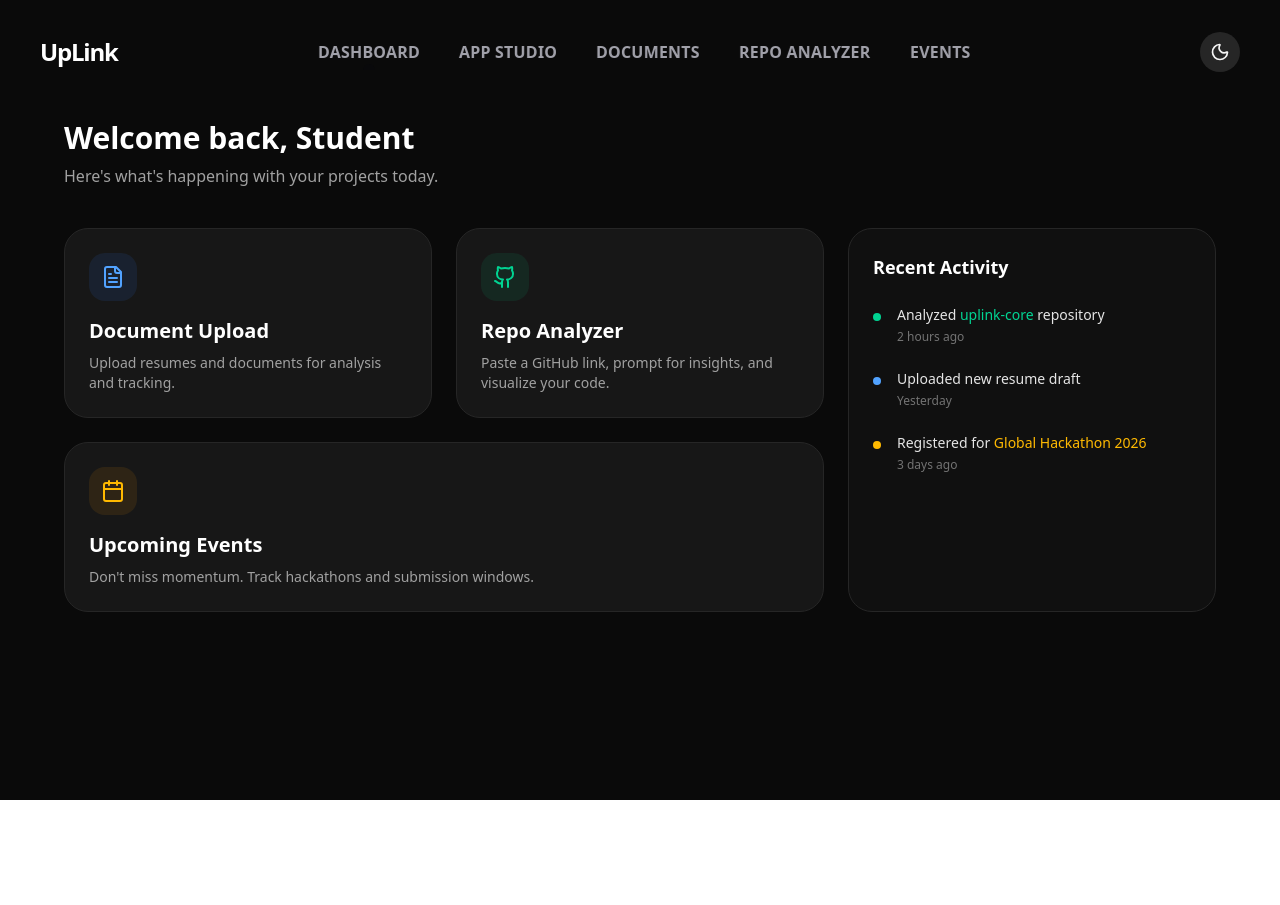
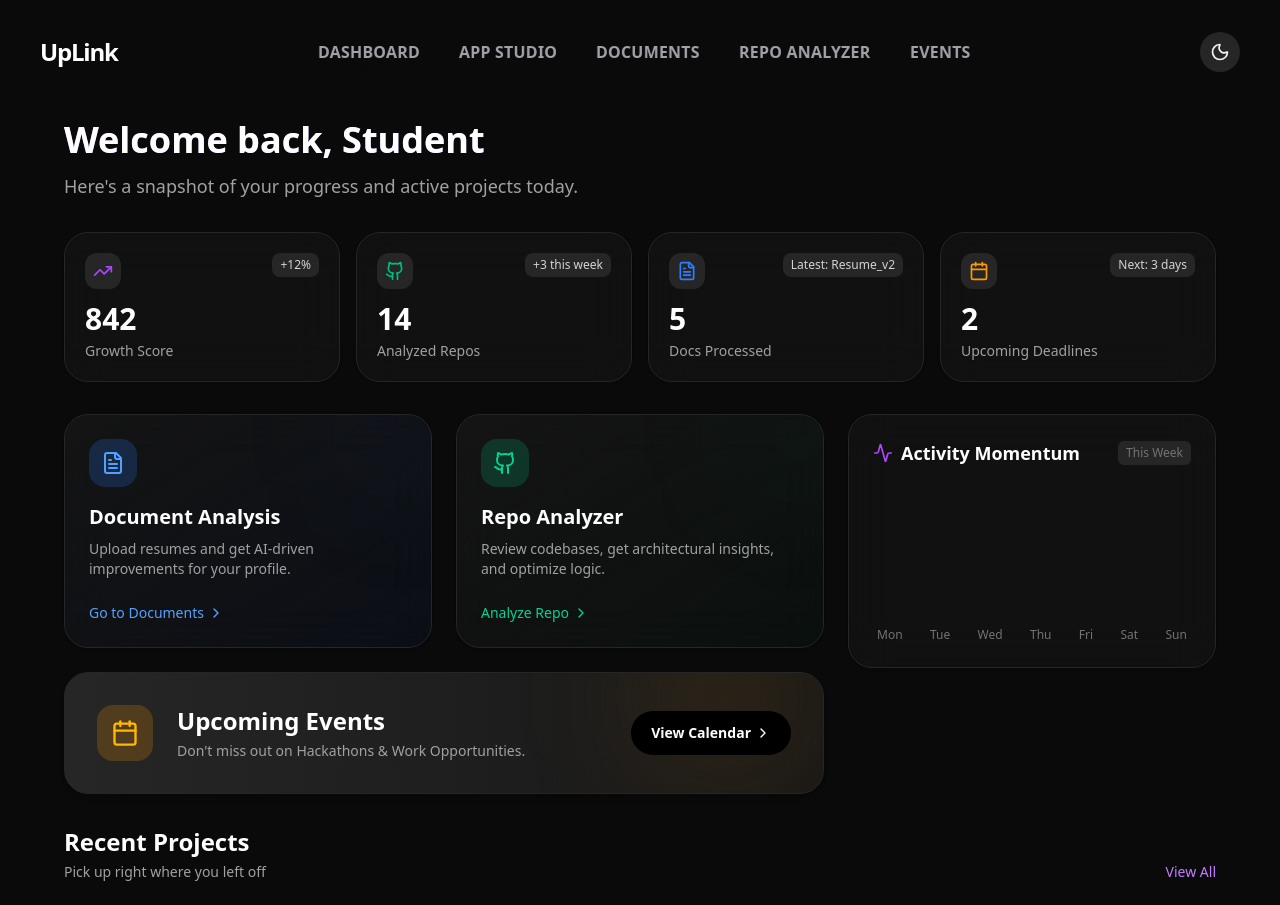
Before and after one commit to auraflaa/UpLink, a React (Vite) app in the folder Frontend/: page /home in a window 1280 px wide. Shown: the top 905 px of the page. Before the commit the page ends 800 px from the top, so only its background shows below. Built offline with nearby package versions, Linux system fonts and the light colour scheme; no server answers.

Commit message:
dashboard changes

```diff
--- a/Frontend/src/pages/HomePage.tsx
+++ b/Frontend/src/pages/HomePage.tsx
@@ -1,84 +1,204 @@
 import { motion } from "motion/react";
-import { FileText, Github, Calendar } from "lucide-react";
+import { FileText, Github, Calendar, TrendingUp, Activity, CheckCircle2, ChevronRight, Clock } from "lucide-react";
 import { Link } from "react-router-dom";
 
 export default function HomePage() {
+  // Mock data for graphs and stats
+  const stats = [
+    { label: "Growth Score", value: "842", trend: "+12%", icon: TrendingUp, color: "text-purple-500" },
+    { label: "Analyzed Repos", value: "14", trend: "+3 this week", icon: Github, color: "text-emerald-500" },
+    { label: "Docs Processed", value: "5", trend: "Latest: Resume_v2", icon: FileText, color: "text-blue-500" },
+    { label: "Upcoming Deadlines", value: "2", trend: "Next: 3 days", icon: Calendar, color: "text-amber-500" },
+  ];
+
+  const recentProjects = [
+    { name: "uplink-core", tech: "React, Node", status: "Completed", time: "2 hours ago", color: "bg-emerald-500" },
+    { name: "dravix-habit-tracker", tech: "Vue, Firebase", status: "In Progress", time: "Yesterday", color: "bg-blue-500" },
+    { name: "portfolio-v3", tech: "Next.js", status: "Needs Review", time: "3 days ago", color: "bg-amber-500" }
+  ];
+
+  // Week activity mock (7 items, varying height)
+  const activityData = [40, 20, 50, 80, 30, 90, 60];
+
   return (
-    <>
-      <header className="mb-10">
-        <h1 className="text-3xl font-bold mb-2 text-neutral-900 dark:text-white">Welcome back, Student</h1>
-        <p className="text-neutral-600 dark:text-neutral-400">Here's what's happening with your projects today.</p>
+    <div className="pb-10">
+      <header className="mb-8">
+        <h1 className="text-4xl font-bold mb-3 text-neutral-900 dark:text-white bg-clip-text text-transparent bg-gradient-to-r from-purple-600 to-blue-500 dark:from-purple-400 dark:to-blue-400">Welcome back, Student</h1>
+        <p className="text-neutral-600 dark:text-neutral-400 text-lg">Here's a snapshot of your progress and active projects today.</p>
       </header>
 
-      <div className="grid grid-cols-1 lg:grid-cols-3 gap-6">
+      {/* Top Stats Row */}
+      <div className="grid grid-cols-1 sm:grid-cols-2 lg:grid-cols-4 gap-4 mb-8">
+        {stats.map((stat, i) => (
+          <motion.div
+            key={i}
+            initial={{ opacity: 0, y: 10 }}
+            animate={{ opacity: 1, y: 0 }}
+            whileHover={{ scale: 1.02, y: -4 }}
+            transition={{ duration: 0.3, delay: i * 0.1 }}
+            className="group bg-white dark:bg-neutral-900/60 backdrop-blur-xl border border-neutral-200 dark:border-neutral-800 rounded-3xl p-5 hover:border-purple-500/50 dark:hover:border-purple-500/50 transition-all shadow-sm hover:shadow-xl hover:shadow-purple-500/10 cursor-pointer relative overflow-hidden"
+          >
+            <div className={`absolute top-0 right-0 w-24 h-24 ${stat.color.replace('text-', 'bg-')}/10 rounded-full blur-2xl -mr-10 -mt-10 opacity-0 group-hover:opacity-100 transition-opacity duration-500`} />
+            <div className="flex justify-between items-start mb-3 relative z-10">
+              <div className={`p-2 rounded-xl bg-neutral-100 dark:bg-neutral-800 ${stat.color} group-hover:scale-110 transition-transform duration-300`}>
+                <stat.icon className="w-5 h-5" />
+              </div>
+              <span className={`text-xs font-medium px-2 py-1 bg-neutral-100 dark:bg-neutral-800 text-neutral-600 dark:text-neutral-300 rounded-lg group-hover:bg-opacity-20 transition-all ${stat.color.replace('text-', 'text-[')} group-hover:${stat.color} dark:group-hover:${stat.color}`}>
+                {stat.trend}
+              </span>
+            </div>
+            <h4 className="text-3xl font-bold text-neutral-900 dark:text-white mb-1 relative z-10">{stat.value}</h4>
+            <p className="text-sm text-neutral-500 dark:text-neutral-400 relative z-10 group-hover:text-neutral-700 dark:group-hover:text-neutral-300 transition-colors">{stat.label}</p>
+          </motion.div>
+        ))}
+      </div>
+
+      <div className="grid grid-cols-1 lg:grid-cols-3 gap-6 mb-8">
         {/* Quick Actions / Modules */}
-        <motion.div
-          initial={{ opacity: 0, y: 20 }}
-          animate={{ opacity: 1, y: 0 }}
-          transition={{ duration: 0.4 }}
-          className="col-span-1 lg:col-span-2 grid grid-cols-1 md:grid-cols-2 gap-6"
-        >
+        <div className="col-span-1 lg:col-span-2 grid grid-cols-1 md:grid-cols-2 gap-6">
           {/* Resume Module */}
-          <Link to="/resume" className="group block bg-white dark:bg-neutral-900 border border-neutral-200 dark:border-neutral-800 rounded-3xl p-6 hover:border-purple-500/50 dark:hover:border-purple-500/50 transition-all shadow-sm hover:shadow-md dark:shadow-none">
-            <div className="w-12 h-12 bg-blue-100 dark:bg-blue-500/10 text-blue-600 dark:text-blue-400 rounded-2xl flex items-center justify-center mb-4 group-hover:scale-110 transition-transform">
+          <motion.div initial={{ opacity: 0, x: -20 }} animate={{ opacity: 1, x: 0 }} transition={{ duration: 0.4, delay: 0.2 }}>
+            <Link to="/resume" className="group h-full flex flex-col justify-between block bg-gradient-to-br from-white to-blue-50/30 dark:from-neutral-900/80 dark:to-blue-900/10 backdrop-blur-xl border border-neutral-200 dark:border-neutral-800 rounded-3xl p-6 hover:border-blue-500/50 dark:hover:border-blue-500/50 transition-all shadow-sm relative overflow-hidden">
+              <div className="absolute top-0 right-0 w-32 h-32 bg-blue-500/5 rounded-full blur-3xl -mr-10 -mt-10 transition-transform group-hover:scale-150" />
+              <div>
+                <div className="w-12 h-12 bg-blue-100 dark:bg-blue-500/20 text-blue-600 dark:text-blue-400 rounded-2xl flex items-center justify-center mb-4 group-hover:scale-110 transition-transform">
                   <FileText className="w-6 h-6" />
                 </div>
-            <h3 className="text-xl font-semibold mb-2 text-neutral-900 dark:text-white">Document Upload</h3>
-            <p className="text-neutral-600 dark:text-neutral-400 text-sm">Upload resumes and documents for analysis and tracking.</p>
+                <h3 className="text-xl font-semibold mb-2 text-neutral-900 dark:text-white">Document Analysis</h3>
+                <p className="text-neutral-600 dark:text-neutral-400 text-sm mb-6">Upload resumes and get AI-driven improvements for your profile.</p>
+              </div>
+              <div className="flex items-center text-sm font-medium text-blue-600 dark:text-blue-400 group-hover:translate-x-1 transition-transform">
+                Go to Documents <ChevronRight className="w-4 h-4 ml-1" />
+              </div>
             </Link>
+          </motion.div>
 
           {/* GitHub Module */}
-          <Link to="/github" className="group block bg-white dark:bg-neutral-900 border border-neutral-200 dark:border-neutral-800 rounded-3xl p-6 hover:border-purple-500/50 dark:hover:border-purple-500/50 transition-all shadow-sm hover:shadow-md dark:shadow-none">
-            <div className="w-12 h-12 bg-emerald-100 dark:bg-emerald-500/10 text-emerald-600 dark:text-emerald-400 rounded-2xl flex items-center justify-center mb-4 group-hover:scale-110 transition-transform">
+          <motion.div initial={{ opacity: 0, x: 20 }} animate={{ opacity: 1, x: 0 }} transition={{ duration: 0.4, delay: 0.3 }}>
+            <Link to="/github" className="group h-full flex flex-col justify-between block bg-gradient-to-br from-white to-emerald-50/30 dark:from-neutral-900/80 dark:to-emerald-900/10 backdrop-blur-xl border border-neutral-200 dark:border-neutral-800 rounded-3xl p-6 hover:border-emerald-500/50 dark:hover:border-emerald-500/50 transition-all shadow-sm relative overflow-hidden">
+              <div className="absolute top-0 right-0 w-32 h-32 bg-emerald-500/5 rounded-full blur-3xl -mr-10 -mt-10 transition-transform group-hover:scale-150" />
+              <div>
+                <div className="w-12 h-12 bg-emerald-100 dark:bg-emerald-500/20 text-emerald-600 dark:text-emerald-400 rounded-2xl flex items-center justify-center mb-4 group-hover:scale-110 transition-transform">
                   <Github className="w-6 h-6" />
                 </div>
                 <h3 className="text-xl font-semibold mb-2 text-neutral-900 dark:text-white">Repo Analyzer</h3>
-            <p className="text-neutral-600 dark:text-neutral-400 text-sm">Paste a GitHub link, prompt for insights, and visualize your code.</p>
-          </Link>
-
-          {/* Events Module */}
-          <Link to="/events" className="group block bg-white dark:bg-neutral-900 border border-neutral-200 dark:border-neutral-800 rounded-3xl p-6 hover:border-purple-500/50 dark:hover:border-purple-500/50 transition-all md:col-span-2 shadow-sm hover:shadow-md dark:shadow-none">
-            <div className="w-12 h-12 bg-amber-100 dark:bg-amber-500/10 text-amber-600 dark:text-amber-400 rounded-2xl flex items-center justify-center mb-4 group-hover:scale-110 transition-transform">
-              <Calendar className="w-6 h-6" />
+                <p className="text-neutral-600 dark:text-neutral-400 text-sm mb-6">Review codebases, get architectural insights, and optimize logic.</p>
               </div>
-            <h3 className="text-xl font-semibold mb-2 text-neutral-900 dark:text-white">Upcoming Events</h3>
-            <p className="text-neutral-600 dark:text-neutral-400 text-sm">Don't miss momentum. Track hackathons and submission windows.</p>
+              <div className="flex items-center text-sm font-medium text-emerald-600 dark:text-emerald-400 group-hover:translate-x-1 transition-transform">
+                Analyze Repo <ChevronRight className="w-4 h-4 ml-1" />
+              </div>
             </Link>
           </motion.div>
 
-        {/* Activity Feed / Sidebar */}
+          {/* Events Module */}
+          <motion.div initial={{ opacity: 0, y: 20 }} animate={{ opacity: 1, y: 0 }} transition={{ duration: 0.4, delay: 0.4 }} className="md:col-span-2">
+            <Link to="/events" className="group h-full flex flex-col sm:flex-row justify-between items-start sm:items-center bg-gradient-to-r from-neutral-900 to-neutral-800 dark:from-neutral-800 dark:to-neutral-900 border border-neutral-800 rounded-3xl p-6 md:p-8 hover:border-amber-500/50 transition-all shadow-md relative overflow-hidden">
+              <div className="absolute right-0 bottom-0 w-48 h-48 bg-amber-500/10 rounded-full blur-3xl transition-transform group-hover:scale-150" />
+              <div className="z-10 flex gap-4 sm:gap-6 items-center mb-4 sm:mb-0">
+                <div className="w-14 h-14 bg-amber-500/20 text-amber-400 rounded-2xl flex items-center justify-center group-hover:scale-110 transition-transform shrink-0">
+                  <Calendar className="w-7 h-7" />
+                </div>
+                <div>
+                   <h3 className="text-2xl font-bold text-white mb-1">Upcoming Events</h3>
+                   <p className="text-neutral-400 text-sm">Don't miss out on Hackathons & Work Opportunities.</p>
+                </div>
+              </div>
+              <div className="z-10 bg-white text-neutral-900 dark:bg-black dark:text-white px-5 py-3 rounded-full text-sm font-bold flex items-center group-hover:bg-amber-400 group-hover:text-black transition-colors">
+                View Calendar <ChevronRight className="w-4 h-4 ml-1" />
+              </div>
+            </Link>
+          </motion.div>
+        </div>
+
+        {/* Activity Feed & Heatmap Sidebar */}
         <motion.div
           initial={{ opacity: 0, x: 20 }}
           animate={{ opacity: 1, x: 0 }}
-          transition={{ duration: 0.4, delay: 0.2 }}
-          className="col-span-1 bg-white dark:bg-neutral-900/50 border border-neutral-200 dark:border-neutral-800 rounded-3xl p-6 shadow-sm dark:shadow-none"
+          transition={{ duration: 0.4, delay: 0.3 }}
+          className="col-span-1 flex flex-col gap-6"
         >
-          <h3 className="text-lg font-semibold mb-6 text-neutral-900 dark:text-white">Recent Activity</h3>
-          <div className="space-y-6">
-            <div className="flex gap-4">
-              <div className="w-2 h-2 mt-2 rounded-full bg-emerald-500 dark:bg-emerald-400 shrink-0" />
-              <div>
-                <p className="text-sm text-neutral-800 dark:text-neutral-200">Analyzed <span className="font-medium text-emerald-600 dark:text-emerald-400">uplink-core</span> repository</p>
-                <p className="text-xs text-neutral-500 mt-1">2 hours ago</p>
+          {/* Heatmap Card */}
+          <div className="bg-white dark:bg-neutral-900/60 backdrop-blur-xl border border-neutral-200 dark:border-neutral-800 rounded-3xl p-6 shadow-sm hover:border-purple-500/30 transition-colors group relative overflow-hidden">
+             <div className="absolute top-0 right-0 w-32 h-32 bg-purple-500/5 rounded-full blur-3xl -mr-10 -mt-10 opacity-0 group-hover:opacity-100 transition-opacity duration-500" />
+            <div className="flex justify-between items-center mb-6 relative z-10">
+              <h3 className="text-lg font-semibold text-neutral-900 dark:text-white flex items-center gap-2 group-hover:text-purple-500 transition-colors">
+                <Activity className="w-5 h-5 text-purple-500" />
+                Activity Momentum
+              </h3>
+              <span className="text-xs font-medium text-neutral-500 bg-neutral-100 dark:bg-neutral-800 px-2 py-1 rounded-md">This Week</span>
+            </div>
+
+            <div className="flex items-end justify-between h-32 gap-2 mt-4 relative z-10">
+              {activityData.map((height, i) => (
+                <div key={i} className="w-full flex justify-center group/bar relative cursor-pointer">
+                  <div className="absolute -top-8 bg-neutral-900 dark:bg-white text-white dark:text-neutral-900 text-xs py-1 px-2 rounded opacity-0 group-hover/bar:opacity-100 transition-opacity -translate-y-2 group-hover/bar:-translate-y-4 pointer-events-none z-10 font-medium">
+                    {height}%
+                  </div>
+                  <div
+                    className="w-full max-w-[24px] bg-neutral-100 dark:bg-neutral-800 rounded-t-lg relative overflow-hidden transition-all duration-300 group-hover/bar:bg-purple-500/20 group-hover/bar:-translate-y-1"
+                    style={{ height: "100%" }}
+                  >
+                    <div
+                      className="absolute bottom-0 left-0 w-full bg-gradient-to-t from-purple-600 to-purple-400 rounded-t-sm group-hover/bar:from-purple-500 group-hover/bar:to-purple-300 transition-colors duration-300"
+                      style={{ height: `${height}%` }}
+                    />
                   </div>
                 </div>
-            <div className="flex gap-4">
-              <div className="w-2 h-2 mt-2 rounded-full bg-blue-500 dark:bg-blue-400 shrink-0" />
-              <div>
-                <p className="text-sm text-neutral-800 dark:text-neutral-200">Uploaded new resume draft</p>
-                <p className="text-xs text-neutral-500 mt-1">Yesterday</p>
+              ))}
             </div>
-            </div>
-            <div className="flex gap-4">
-              <div className="w-2 h-2 mt-2 rounded-full bg-amber-500 dark:bg-amber-400 shrink-0" />
-              <div>
-                <p className="text-sm text-neutral-800 dark:text-neutral-200">Registered for <span className="font-medium text-amber-600 dark:text-amber-400">Global Hackathon 2026</span></p>
-                <p className="text-xs text-neutral-500 mt-1">3 days ago</p>
-              </div>
+            <div className="flex justify-between text-xs text-neutral-500 mt-2 px-1 relative z-10">
+              <span>Mon</span><span>Tue</span><span>Wed</span><span>Thu</span><span>Fri</span><span>Sat</span><span>Sun</span>
             </div>
           </div>
         </motion.div>
       </div>
-    </>
+
+      {/* Recent Projects Section */}
+      <motion.div
+        initial={{ opacity: 0, y: 20 }}
+        animate={{ opacity: 1, y: 0 }}
+        transition={{ duration: 0.4, delay: 0.5 }}
+      >
+        <div className="flex justify-between items-end mb-6">
+          <div>
+            <h2 className="text-2xl font-bold text-neutral-900 dark:text-white mb-1">Recent Projects</h2>
+            <p className="text-neutral-500 dark:text-neutral-400 text-sm">Pick up right where you left off</p>
+          </div>
+          <button className="text-sm font-medium text-purple-600 dark:text-purple-400 hover:text-purple-700 dark:hover:text-purple-300 transition-colors">
+            View All
+          </button>
+        </div>
+
+        <div className="grid grid-cols-1 md:grid-cols-3 gap-4">
+          {recentProjects.map((project, i) => (
+            <motion.div
+              key={i}
+              whileHover={{ y: -4, scale: 1.01 }}
+              className="bg-white dark:bg-neutral-900/40 border border-neutral-200 dark:border-neutral-800 rounded-2xl p-5 hover:border-purple-500/40 dark:hover:border-purple-500/40 transition-all shadow-sm hover:shadow-xl hover:shadow-purple-500/5 group cursor-pointer relative overflow-hidden"
+            >
+              <div className={`absolute left-0 top-0 w-1 h-full opacity-0 group-hover:opacity-100 transition-opacity duration-300 ${project.color.replace('text-', 'bg-')}`} />
+              <div className="flex justify-between items-start mb-4 relative z-10">
+                <div className="flex items-center gap-3">
+                  <div className={`w-3 h-3 rounded-full ${project.color.replace('text-', 'bg-')} group-hover:scale-125 transition-transform duration-300`} />
+                  <h4 className="font-semibold text-neutral-900 dark:text-white group-hover:text-purple-500 transition-colors">{project.name}</h4>
+                </div>
+              </div>
+              <div className="flex flex-col gap-2 relative z-10">
+                <div className="flex items-center gap-2 text-xs text-neutral-600 dark:text-neutral-400">
+                  <CheckCircle2 className="w-3.5 h-3.5 group-hover:text-neutral-900 dark:group-hover:text-neutral-300 transition-colors" />
+                  <span className="group-hover:text-neutral-900 dark:group-hover:text-neutral-300 transition-colors">{project.status}</span>
+                  <span className="w-1 h-1 bg-neutral-300 dark:bg-neutral-700 rounded-full mx-1"></span>
+                  <span className="group-hover:text-neutral-900 dark:group-hover:text-neutral-300 transition-colors">{project.tech}</span>
+                </div>
+                <div className="flex items-center gap-2 text-xs text-neutral-500">
+                  <Clock className="w-3.5 h-3.5" />
+                  <span>{project.time}</span>
+                </div>
+              </div>
+            </motion.div>
+          ))}
+        </div>
+      </motion.div>
+    </div>
   );
 }
```
Lines whose indentation alone changed are shown as unchanged.
